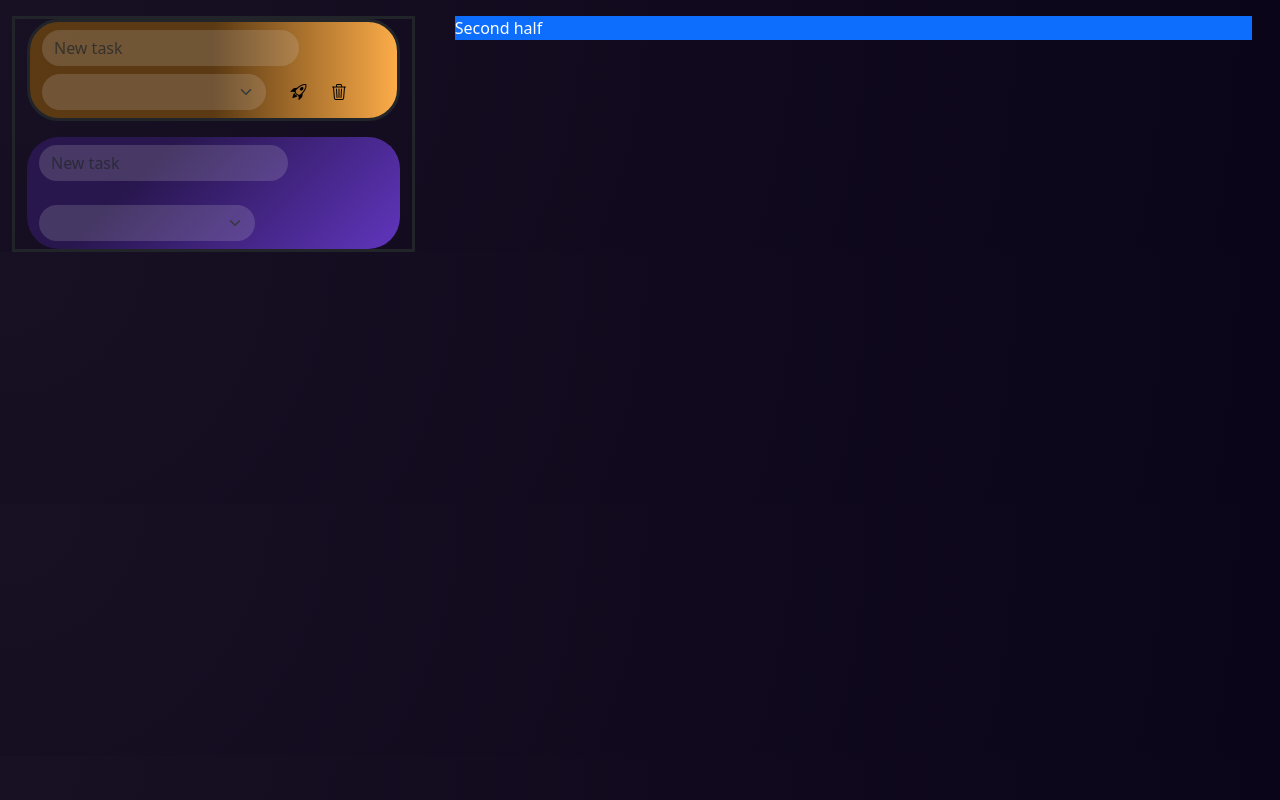
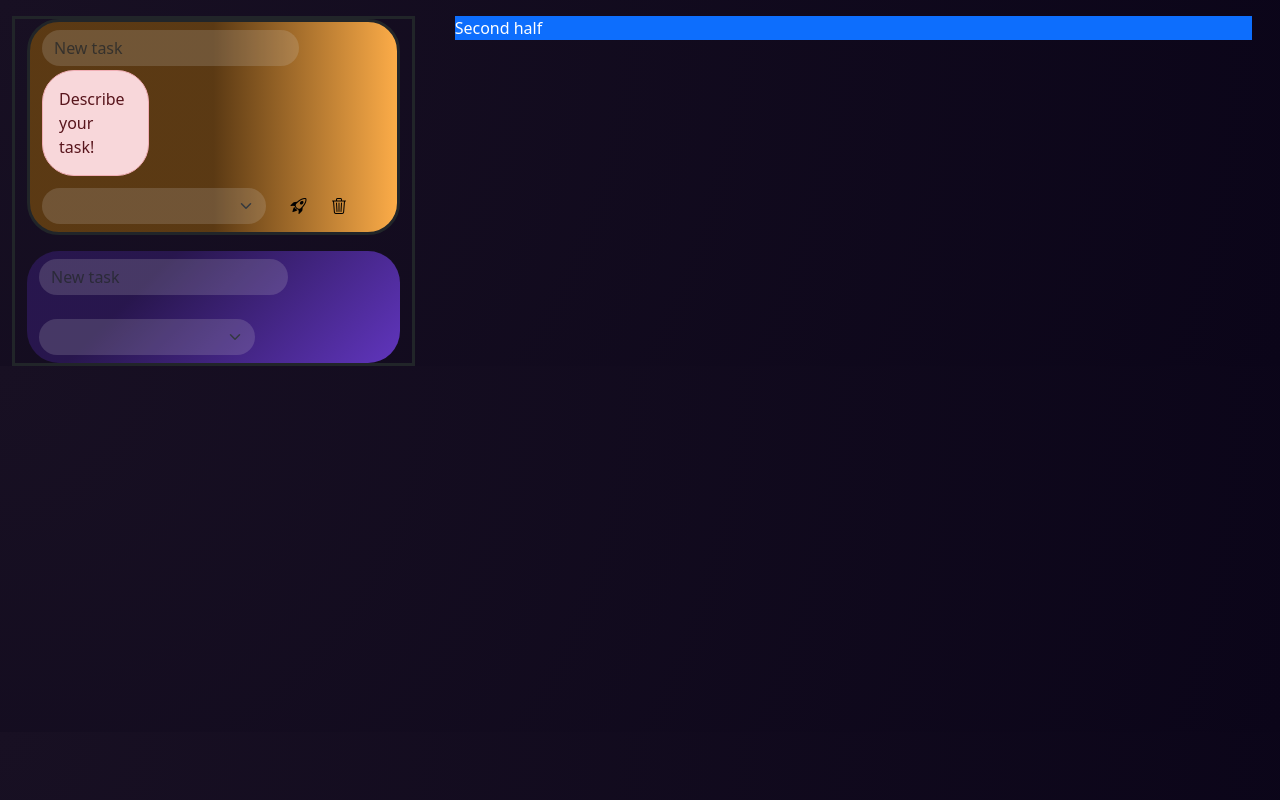
Before and after one commit to manalan-km/eisenhower-matrix, an Angular app: page / in a window 1280 px wide. Built offline with nearby package versions, Linux system fonts and the light colour scheme.

Commit message:
feature:form-control-for-task-desc-field

```diff
--- a/src/app/task-panel/task-creator/task-creator.component.html
+++ b/src/app/task-panel/task-creator/task-creator.component.html
@@ -1,4 +1,5 @@
 <div class="taskbar rounded-5">
+  <form [formGroup]="taskForm">
   <div class="row">
     <div class="col-9 ps-4 py-2">
       <input
@@ -9,6 +10,10 @@
         aria-describedby="enter-new-task"
         #taskContent
       />
+      @let taskControl = taskForm.get('task');
+      @if (taskControl?.hasError('required')) {
+        <div class="alert alert-danger rounded-5 my-1 col-5">Describe your task!</div>
+      }
     </div>
   </div>
   <div class="row pb-2">
@@ -32,4 +37,5 @@
       </button>
     </div>
   </div>
+  </form>
 </div>
--- a/src/app/task-panel/task-creator/task-creator.component.ts
+++ b/src/app/task-panel/task-creator/task-creator.component.ts
@@ -1,15 +1,19 @@
-import { Component } from '@angular/core';
+import { Component, OnInit } from '@angular/core';
 import { TaskService } from '../../service/task.service';
 import { Priority, Task } from '../../../model/Task';
+import { CommonModule } from '@angular/common';
+import { FormControl, FormGroup, ReactiveFormsModule, Validators } from '@angular/forms';
 
 @Component({
   selector: 'app-task-creator',
   standalone: true,
-  imports: [],
+  imports: [CommonModule,ReactiveFormsModule],
   templateUrl: './task-creator.component.html',
   styleUrl: './task-creator.component.css'
 })
-export class TaskCreatorComponent {
+export class TaskCreatorComponent implements OnInit {
+
+  taskForm!: FormGroup
 
   constructor(private taskService: TaskService){}
   addNewTask(task:HTMLInputElement,priority:HTMLSelectElement) {
@@ -18,6 +22,12 @@ export class TaskCreatorComponent {
       TaskPriority: priority.value as Priority
     }
     this.taskService.addTasks( newTask )
+
+  }
+  ngOnInit(): void {
+    this.taskForm = new FormGroup({
+      task: new FormControl('', [Validators.required])
+    })
   }
 
 }
```
